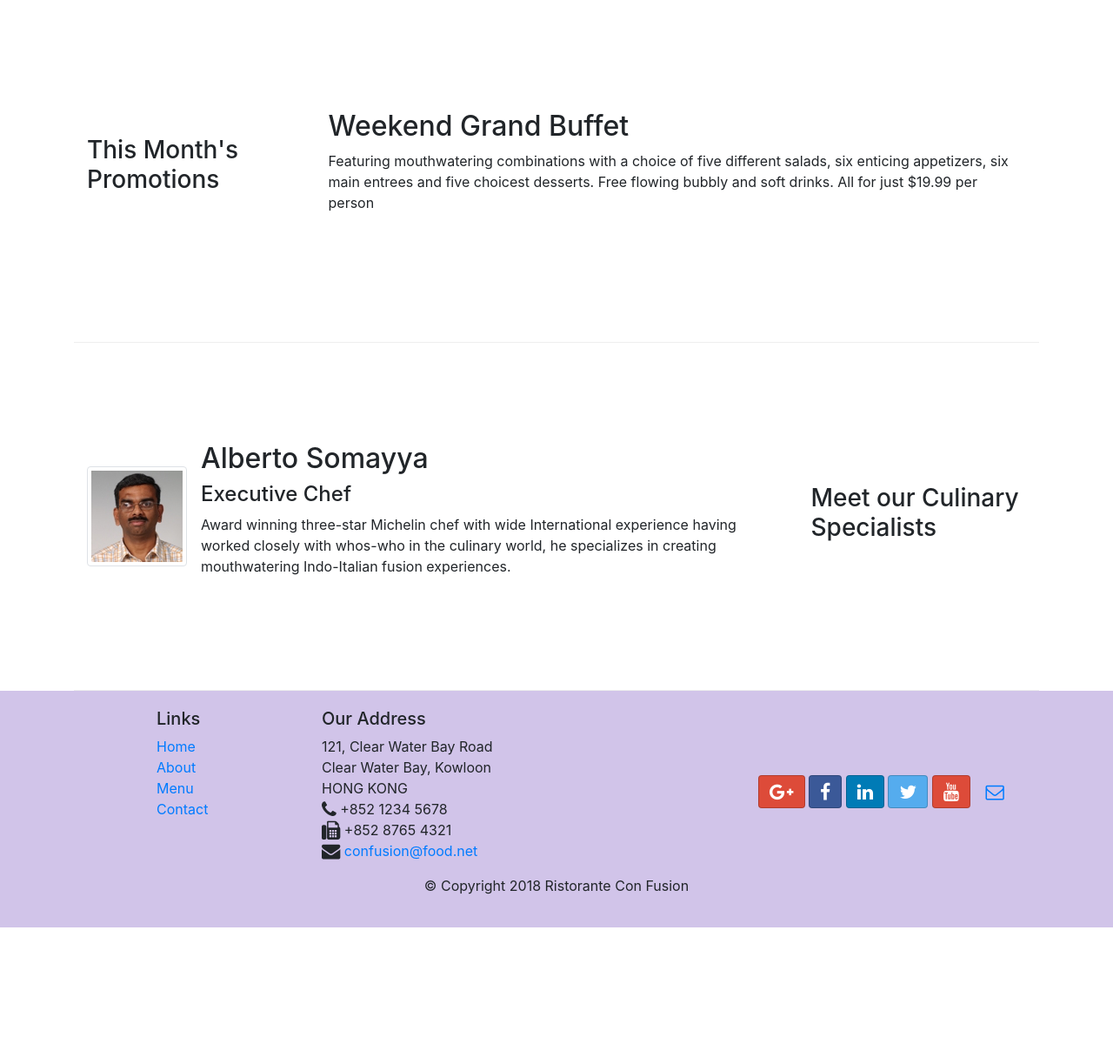
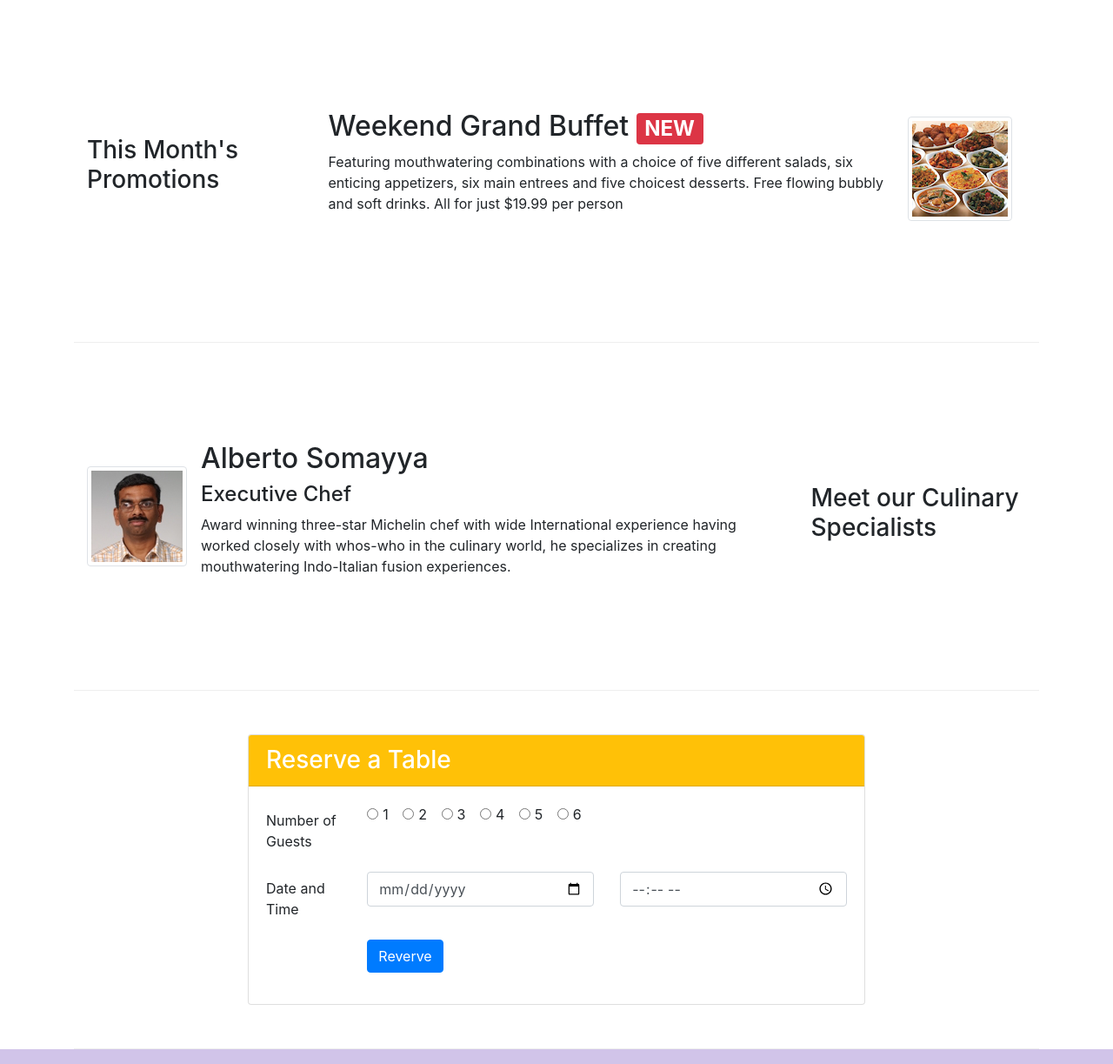
Before and after one commit to Siming477/bootstrap4, a website: page index.html in a window 1280 px wide. Shown: the part 740-1963 px from the top of the page at 87% size. Before the commit the page ends 1806 px from the top, so only its background shows below. Drawn offline with nearby package versions, Linux system fonts and the light colour scheme.

Commit message:
assignment2

```diff
--- a/index.html
+++ b/index.html
@@ -39,8 +39,11 @@
                     <h1>Ristorante con Fusion</h1>
                     <p>We take inspiration from the World's best cuisines, and create a unique fusion experience. Our lipsmacking creations will tickle your culinary senses!</p>
                 </div>
-                <div class="col-12 col-sm align-self-center">
+                <div class="col-12 col-sm-3 align-self-center">
                     <img src="img/logo.png" class="img-fluid">
+                </div>
+                <div class="col-12 col-sm-3 align-self-center">
+                    <a class="btn btn-warning btn-sm btn-block" href="#reserve" role="button">Reserve Table</a>
                 </div>
             </div>
         </div>
@@ -54,25 +57,26 @@
             <div class="col col-sm order-sm-first col-md">
                 <div class="media">
                     <img class="d-flex mr-3 img-thumbnail align-self-center" src="img/uthappizza.png" alt="uthappizza">
-                    <div class="meida-body">
+                    <div class="media-body">
                         <h2 class="mt-0">Uthappizza <span class="badge badge-danger">HOT</span> <span class="badge badge-pill badge-secondary">$4.99</span></h2>
-                        <p>A unique combination of Indian Uthappam (pancake) and Italian pizza, topped with Cerignola olives, ripe vine cherry tomatoes, Vidalia onion, Guntur chillies and Buffalo Paneer.</p>
+                        <p class="d-none d-sm-block">A unique combination of Indian Uthappam (pancake) and Italian pizza, topped with Cerignola olives, ripe vine cherry tomatoes, Vidalia onion, Guntur chillies and Buffalo Paneer.</p>
                     </div>
-
                 </div>
-
             </div>
         </div>
-
-
 
         <div class="row row-content align-items-center">
             <div class="col-12 col-sm-4 col-md-3">
                 <h3>This Month's Promotions</h3>
             </div>
             <div class="col col-sm col-md">
-                <h2>Weekend Grand Buffet</h2>
-                <p>Featuring mouthwatering combinations with a choice of five different salads, six enticing appetizers, six main entrees and five choicest desserts. Free flowing bubbly and soft drinks. All for just $19.99 per person </p>
+                <div class="media">
+                    <div class="media-body">
+                        <h2 class="mt-0">Weekend Grand Buffet <span class="badge badge-danger">NEW</span></h2>
+                        <p class="d-none d-sm-block">Featuring mouthwatering combinations with a choice of five different salads, six enticing appetizers, six main entrees and five choicest desserts. Free flowing bubbly and soft drinks. All for just $19.99 per person </p>
+                    </div>
+                    <img class="d-flex mr-3 img-thumbnail align-self-center" src="img/buffet.png" alt="beffet">
+                </div>
             </div>
         </div>
 
@@ -87,6 +91,59 @@
                         <h2 class="mt-0">Alberto Somayya</h2>
                         <h4>Executive Chef</h4>
                         <p class="d-none d-sm-block">Award winning three-star Michelin chef with wide International experience having worked closely with whos-who in the culinary world, he specializes in creating mouthwatering Indo-Italian fusion experiences. </p>
+                    </div>
+                </div>
+            </div>
+        </div>
+
+        <div id="reserve" class="row row-content align-items-center">
+            <div class="col-12 col-sm-8 offset-sm-2">
+                <div class="card">
+                    <h3 class="card-header bg-warning text-white">Reserve a Table</h3>
+                    <div class="card-body">
+                        <div class="form-group row">
+                            <label class="col-12 col-md-2 col-form-label">Number of Guests</label>
+                            <div class="col-12 col-md-10">
+                                <div class="form-check form-check-inline">
+                                    <input class="form-check-input" type="radio" id="option1" name="option1" value="1">
+                                    <label class="form-check-label" for="option1">1</label>
+                                </div>
+                                <div class="form-check form-check-inline">
+                                    <input class="form-check-input" type="radio" id="option2" name="option2" value="2">
+                                    <label class="form-check-label" for="option2">2</label>
+                                </div>
+                                <div class="form-check form-check-inline">
+                                    <input class="form-check-input" type="radio" id="option3" name="option3" value="3">
+                                    <label class="form-check-label" for="option3">3</label>
+                                </div>
+                                <div class="form-check form-check-inline">
+                                    <input class="form-check-input" type="radio" id="option4" name="option4" value="4">
+                                    <label class="form-check-label" for="option4">4</label>
+                                </div>
+                                <div class="form-check form-check-inline">
+                                    <input class="form-check-input" type="radio" id="option5" name="option5" value="5">
+                                    <label class="form-check-label" for="option5">5</label>
+                                </div>
+                                <div class="form-check form-check-inline">
+                                    <input class="form-check-input" type="radio" id="option6" name="option6" value="6">
+                                    <label class="form-check-label" for="option6">6</label>
+                                </div>
+                            </div>
+                        </div>
+                        <div class="form-group row">
+                            <label class="col-12 col-md-2 col-form-label">Date and Time</label>
+                            <div class="col-12 col-md-5">
+                                <input class="form-control" type="date" placeholder="Date">
+                            </div>
+                            <div class="col-12 col-md-5">
+                                <input class="form-control" type="time" placeholder="Time">
+                            </div>
+                        </div>
+                        <div class="form-group row">
+                            <div class="offset-md-2 col-md-10">
+                                <button type="submit" class="btn btn-primary">Reverve</button>
+                            </div>
+                        </div>
                     </div>
                 </div>
             </div>
```
